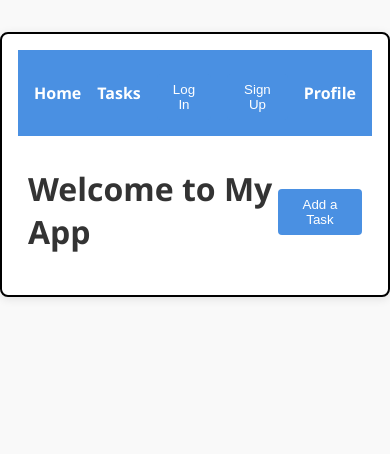
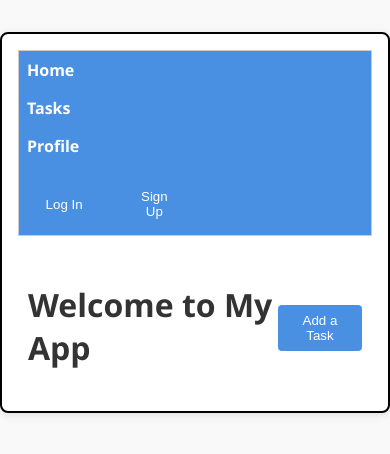
Before and after one commit to chenx16/CS5610, a React (Vite) app in the folder week9/vite-project/: page / in a window 390 px wide. Shown: the top 454 px of the page. Built offline with nearby package versions, Linux system fonts and the light colour scheme; no server answers.

Commit message:
Refactor: Move navigation to separate component with responsive layout using media queries

```diff
--- a/week9/vite-project/src/App.jsx
+++ b/week9/vite-project/src/App.jsx
@@ -7,7 +7,7 @@ import TasksPage from "./components/TasksPage";
 import AuthenticationButton from "./components/AuthenticationButton";
 import Profile from "./components/Profile";
 import ProtectedRoute from "./components/ProtectedRoute";
-
+import NavBar from "./components/NavBar";
 
 function App() {
   // const appName = "Welcome to My App";
@@ -98,11 +98,7 @@ function App() {
   return (
     <div className="app-container">
       {/* Always show navigation */}
-      <nav>
-        <Link to="/">Home</Link> <Link to="/tasks">Tasks</Link>
-        <AuthenticationButton />
-        <Link to="/profile">Profile</Link>
-      </nav>
+      <NavBar />
 
       {/* Show header only for valid routes */}
       {showHeader && (
--- /dev/null
+++ b/week9/vite-project/src/components/NavBar.css
@@ -0,0 +1,24 @@
+.nav-container {
+    border: 1px solid #ccc;
+    padding: 0.5rem;
+    margin-bottom: 1rem;
+  }
+
+  .nav-links {
+    display: flex;
+    gap: 1rem;
+    justify-content: flex-end;
+    flex-wrap: wrap;
+  }
+
+  @media (max-width: 576px) {
+    .nav-links {
+      flex-direction: column;
+      align-items: flex-start;
+    }
+
+    .nav-links button,
+    .nav-links a {
+      width: 100%;
+    }
+  }
--- /dev/null
+++ b/week9/vite-project/src/components/NavBar.jsx
@@ -0,0 +1,18 @@
+import { Link } from "react-router-dom";
+import AuthenticationButton from "./AuthenticationButton";
+import "./NavBar.css"; // Create this file for styling
+
+function NavBar() {
+  return (
+    <nav className="nav-container">
+      <div className="nav-links">
+        <Link to="/">Home</Link>
+        <Link to="/tasks">Tasks</Link>
+        <Link to="/profile">Profile</Link>
+        <AuthenticationButton />
+      </div>
+    </nav>
+  );
+}
+
+export default NavBar;
```
